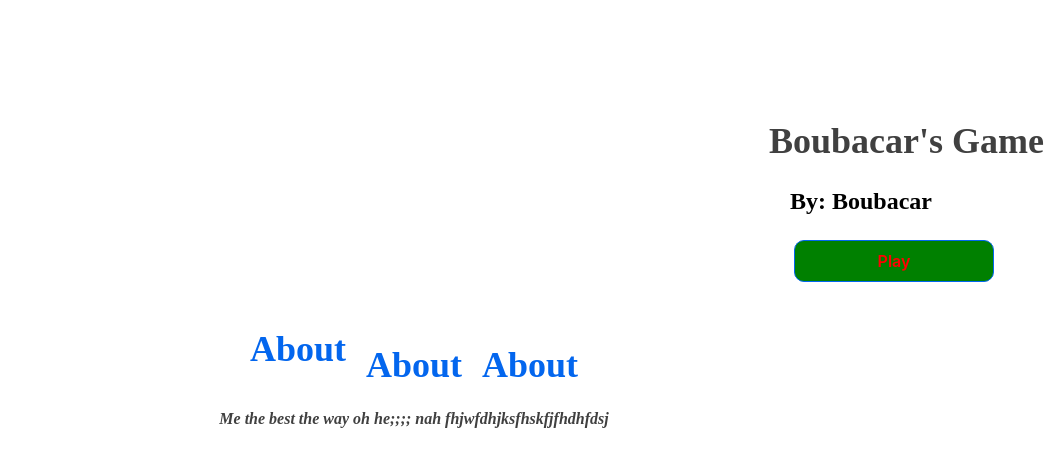
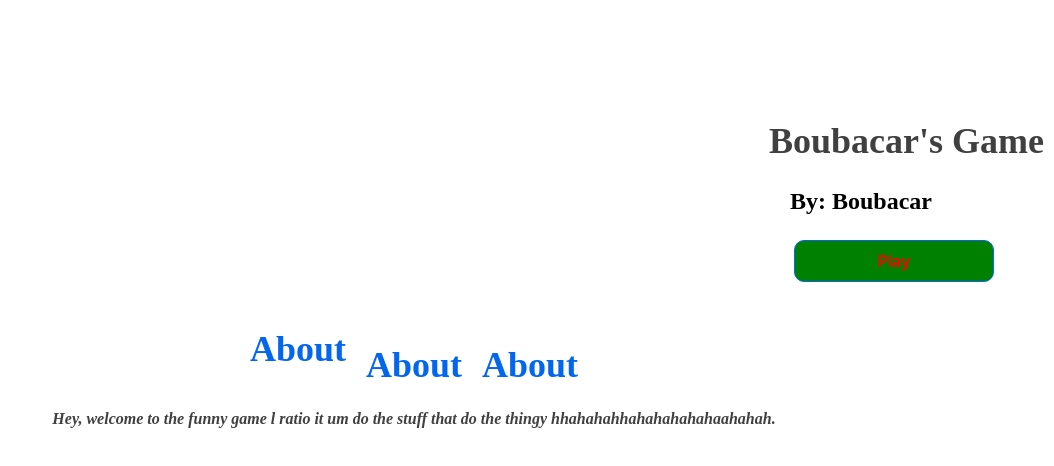
Before and after one commit to nothankyouwdym/Roblox-Page-Project, a React (Vite) app: page /About in a window 1280 px wide. Shown: the top 466 px of the page, without its empty margins (226-1280 px from the left). Built offline with nearby package versions, Linux system fonts and the light colour scheme.

Commit message:
1 file modified

```diff
--- a/src/About.jsx
+++ b/src/About.jsx
@@ -7,7 +7,7 @@ const About = () =>{
       <p id="lower-text">
         <strong>
           <em>
-            Me the best the way oh he;;;; nah fhjwfdhjksfhskfjfhdhfdsj
+            Hey, welcome to the funny game l ratio it um do the stuff that do the thingy hhahahahhahahahahahaahahah.
           </em>
         </strong>
       </p>
```
